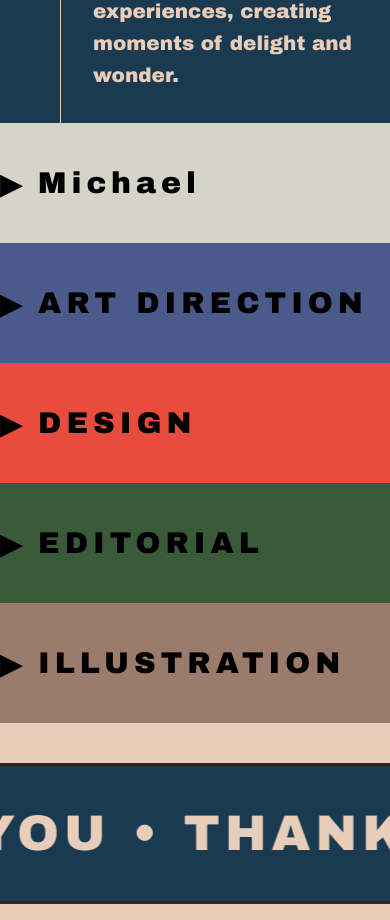
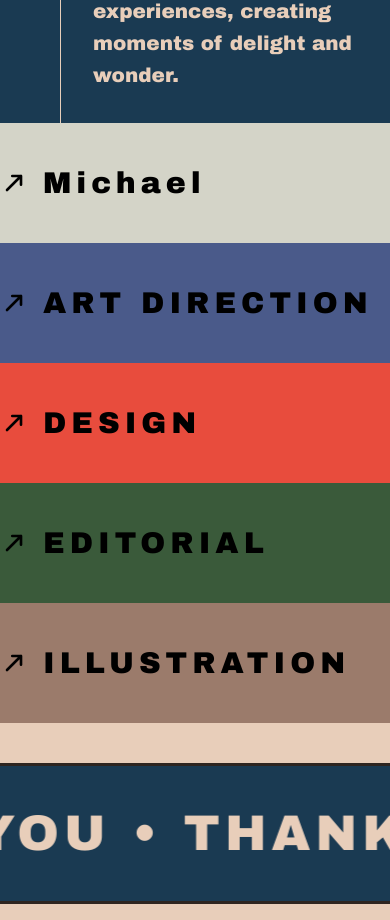
Before and after one commit to MichaelWiss/Portfolio_B, a plain HTML site: page index.html in a window 390 px wide. Shown: the part 8480-9400 px from the top of the page. Drawn offline with Linux system fonts and the light colour scheme.

Commit message:
svg arrows

```diff
--- a/assets/css/main.css
+++ b/assets/css/main.css
@@ -543,6 +543,7 @@ body {
     height: 20vh;
     display: flex;
     align-items: center;
+    gap: 20px;
     padding-left: 40px;
     cursor: pointer;
     position: relative;
@@ -554,14 +555,16 @@ body {
     padding-left: 60px;
 }
 
-.menu-item::before {
-    content: '▶';
-    font-size: 40px;
-    margin-right: 20px;
+.menu-arrow {
+    width: 36px;
+    height: 36px;
+    flex-shrink: 0;
     transition: transform 0.3s ease;
+    transform-origin: center;
+    display: block;
 }
 
-.menu-item.active::before {
+.menu-item.active .menu-arrow {
     transform: rotate(90deg);
 }
 
@@ -979,15 +982,16 @@ video {
         padding-left: 20px;
         height: auto;
         min-height: 120px;
+        gap: 15px;
     }
 
     .menu-item:hover {
         padding-left: 30px;
     }
 
-    .menu-item::before {
-        font-size: 30px;
-        margin-right: 15px;
+    .menu-arrow {
+        width: 28px;
+        height: 28px;
     }
 
     .detail-content {
--- a/assets/js/main.js
+++ b/assets/js/main.js
@@ -988,6 +988,10 @@ function renderMenu(menuItems = []) {
             menuItem.style.backgroundColor = item.background;
         }
 
+        const arrowIcon = createArrowIcon();
+        arrowIcon.classList.add('menu-arrow');
+        menuItem.appendChild(arrowIcon);
+
         const titleSpan = document.createElement('span');
         titleSpan.textContent = item.title || '';
         menuItem.appendChild(titleSpan);
```
